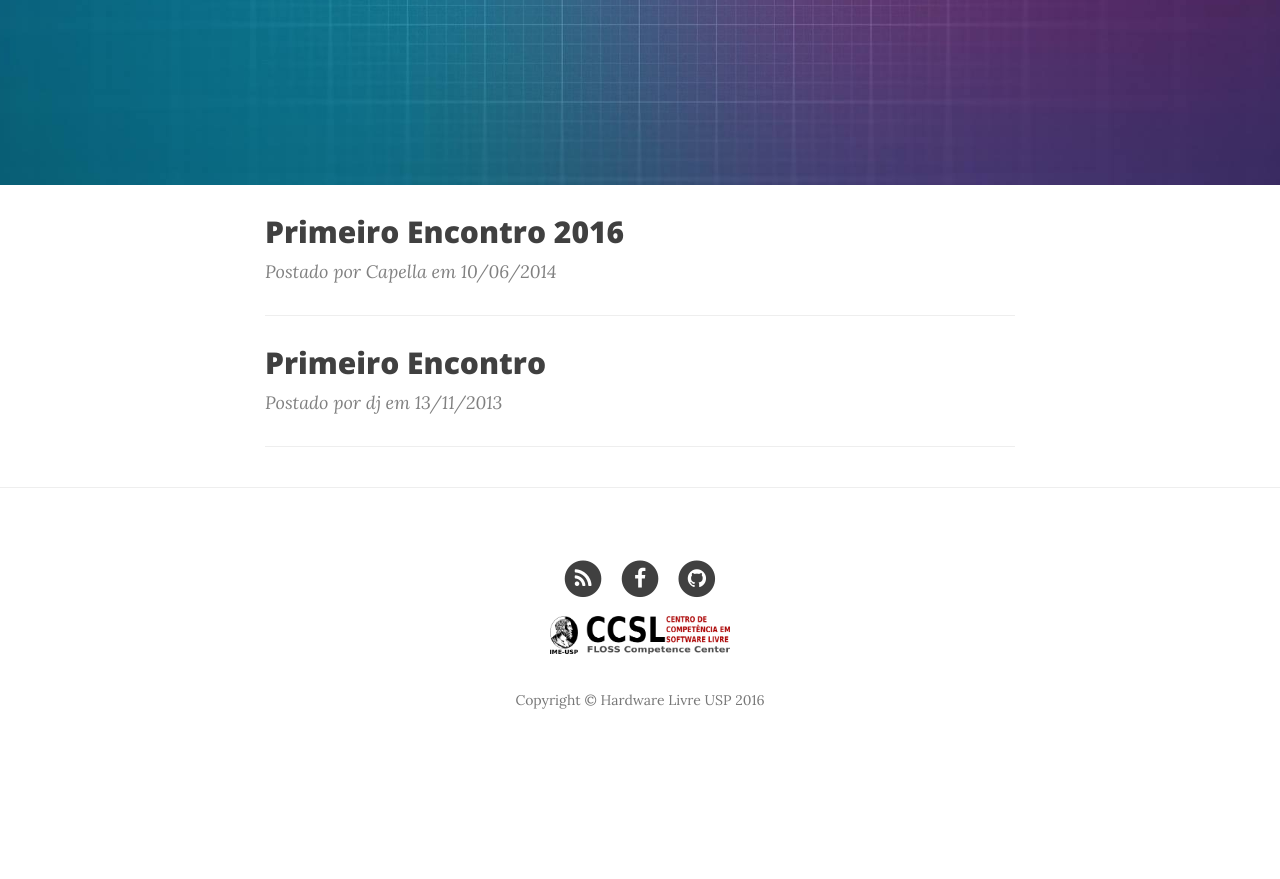
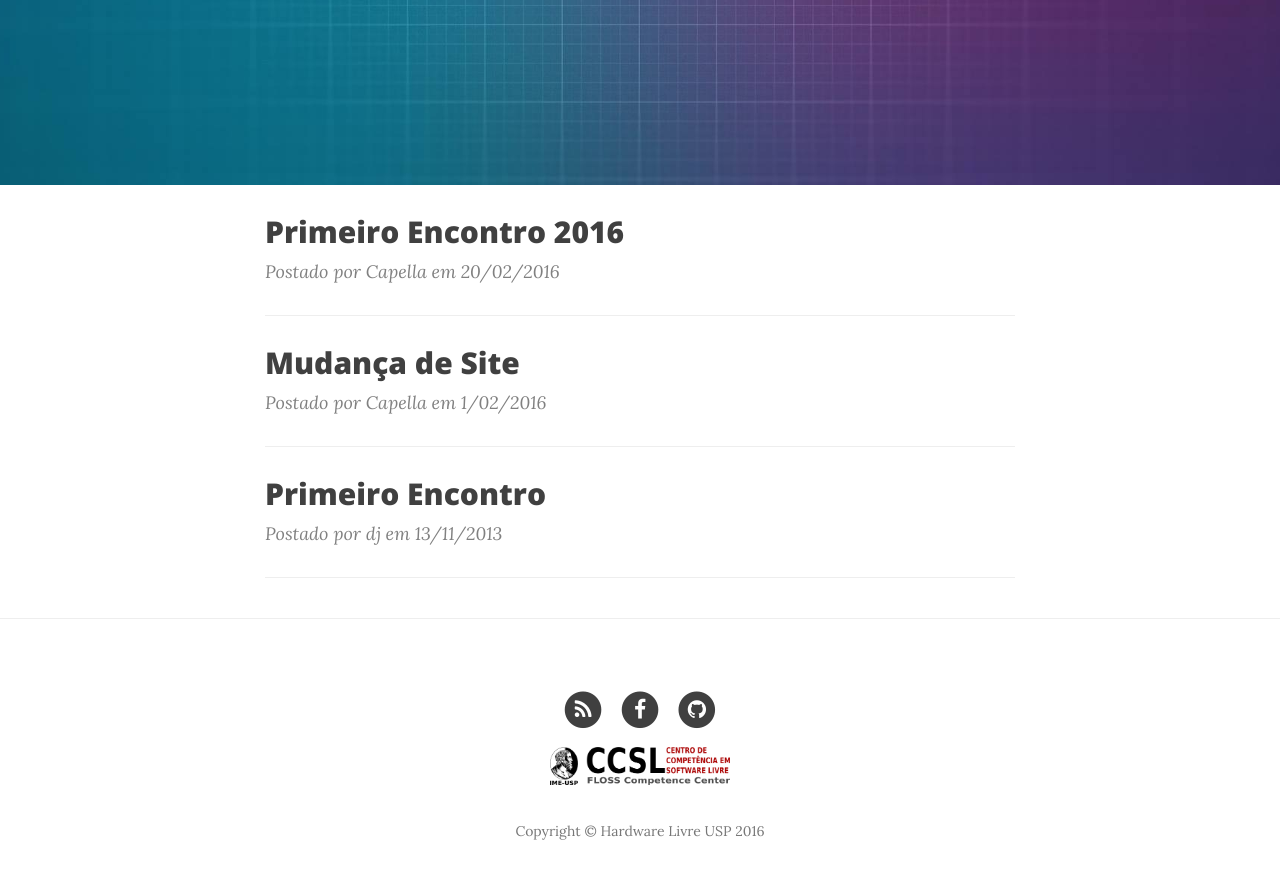
Before and after one commit to HardwareLivreUSP/HardwareLivreUSP.github.io, a Jekyll site: the page built from index.html, in a window 1280 px wide and 900 px high, scrolled down 715 px. Shown: the top 879 px of the window. Built offline with Jekyll 4.4.1, drawn with Linux system fonts in a browser that asks for light colours; nearby versions of some CDN libraries; the list of posts is cut into pages by our own code; before the commit the page ends 1491 px from its top, so only the background shows below that.

Commit message:
Adicionando nota site antigo.

```diff
--- a/_posts/2016-02-20-primeiro.markdown
+++ b/_posts/2016-02-20-primeiro.markdown
@@ -2,7 +2,7 @@
 layout:     post
 title:      "Primeiro Encontro 2016"
 subtitle:   ""
-date:       2014-06-10 12:00:00
+date:       2016-02-20 12:00:00
 author:     "Capella"
 header-img: "img/post-bg-01.jpg"
 ---
```
Also changed, not shown: _posts/2016-02-01-aviso.md (added, +9 -0 lines).
